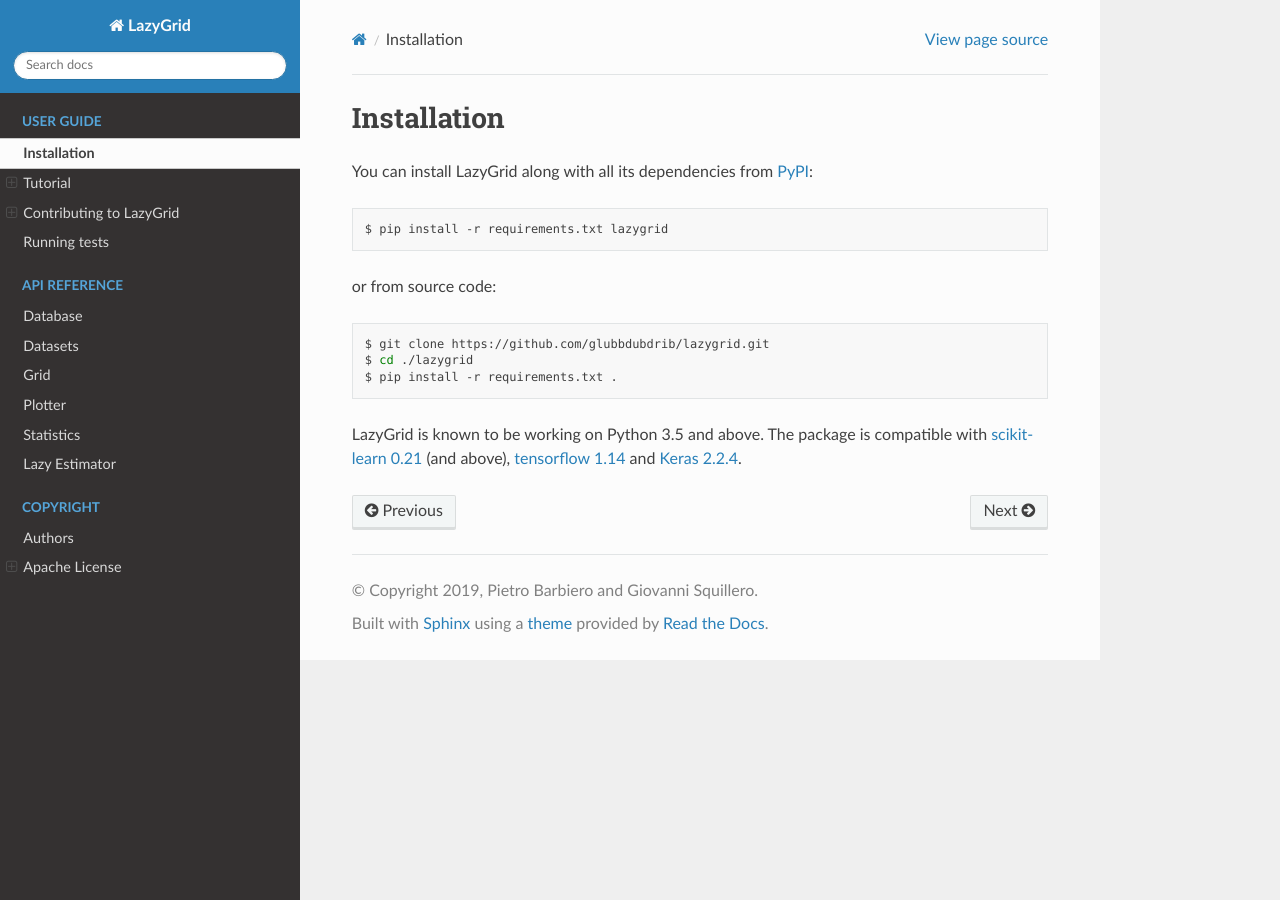
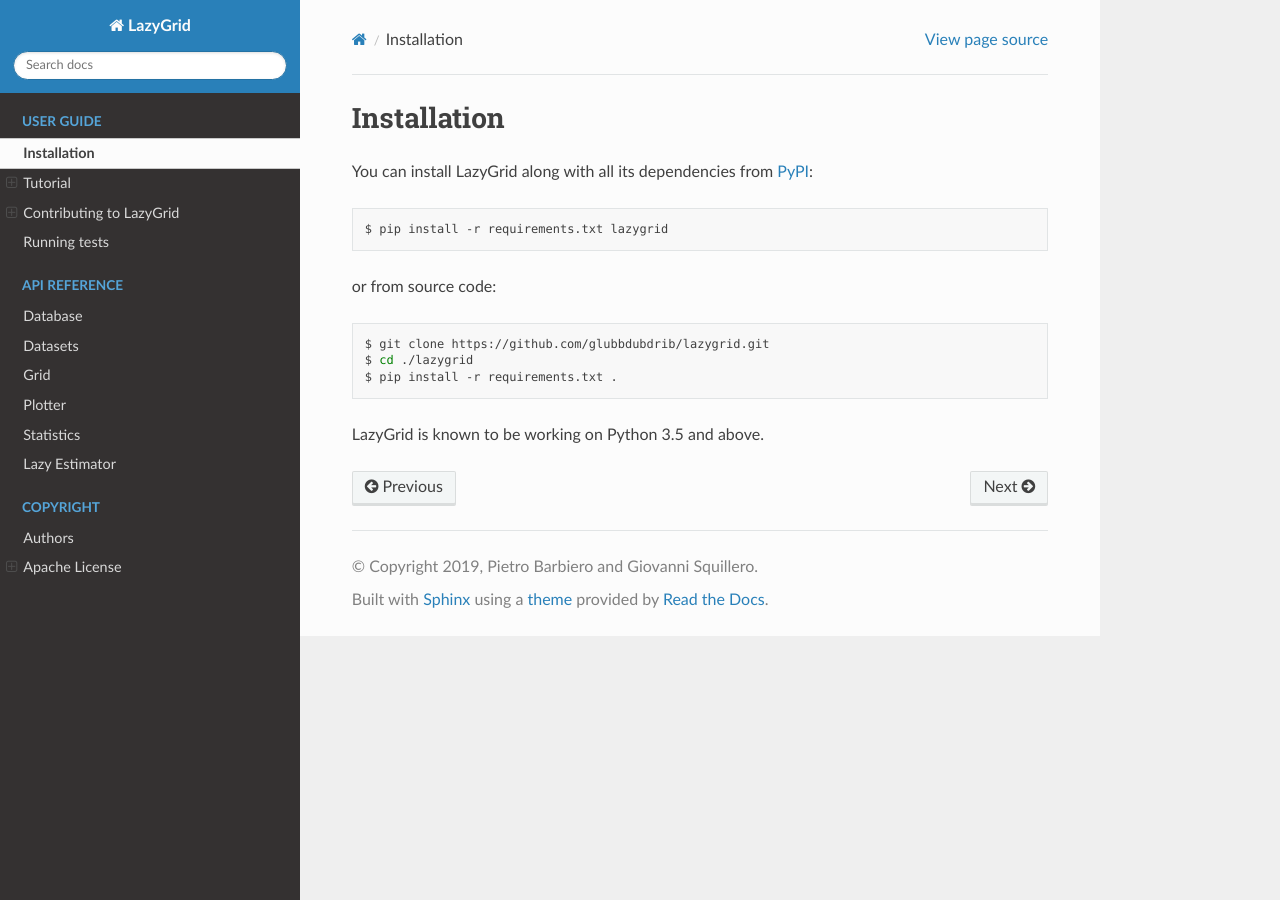
Before and after one commit to glubbdubdrib/lazygrid, a Sphinx documentation site: the page built from docs/user_guide/installation.rst, in a window 1280 px wide. Built offline with Sphinx 7.4.7 and the Read the Docs theme 2.0.0, drawn with Linux system fonts in a browser that asks for light colours.

Commit message:
Installation requirements updated in docs

```diff
--- a/README.rst
+++ b/README.rst
@@ -122,11 +122,7 @@
     $ cd ./lazygrid
     $ pip install -r requirements.txt .
 
-LazyGrid is known to be working on Python 3.5 and above. The package is
-compatible with `scikit-learn
-0.21 <https://scikit-learn.org/stable/index.html>`__ (and above), `tensorflow
-1.14 <https://www.tensorflow.org/>`__ and `Keras
-2.2.4 <https://keras.io/>`__.
+LazyGrid is known to be working on Python 3.5 and above.
 
 
 Documentation
--- a/docs/user_guide/installation.rst
+++ b/docs/user_guide/installation.rst
@@ -16,8 +16,4 @@
     $ cd ./lazygrid
     $ pip install -r requirements.txt .
 
-LazyGrid is known to be working on Python 3.5 and above. The package is
-compatible with `scikit-learn
-0.21 <https://scikit-learn.org/stable/index.html>`__ (and above), `tensorflow
-1.14 <https://www.tensorflow.org/>`__ and `Keras
-2.2.4 <https://keras.io/>`__.
+LazyGrid is known to be working on Python 3.5 and above.
```
